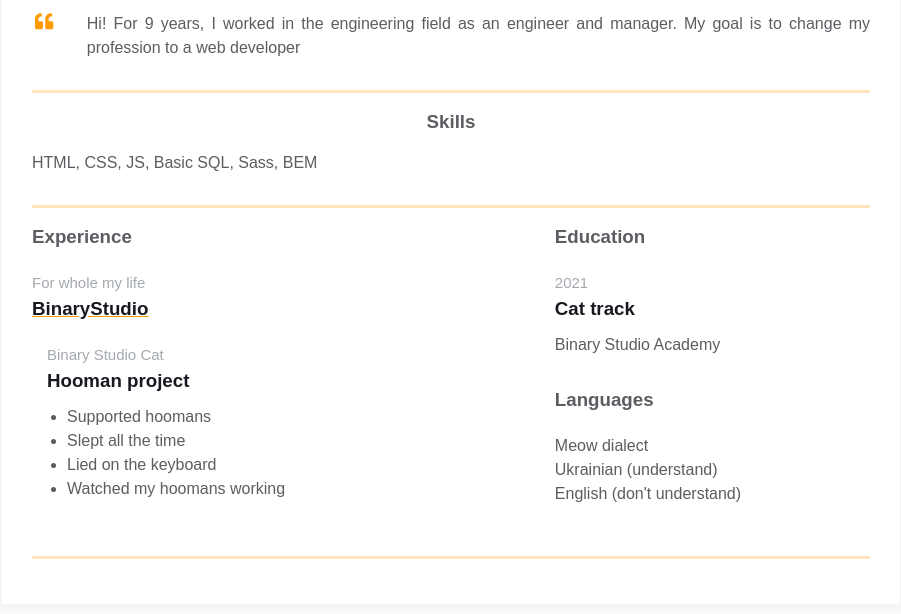
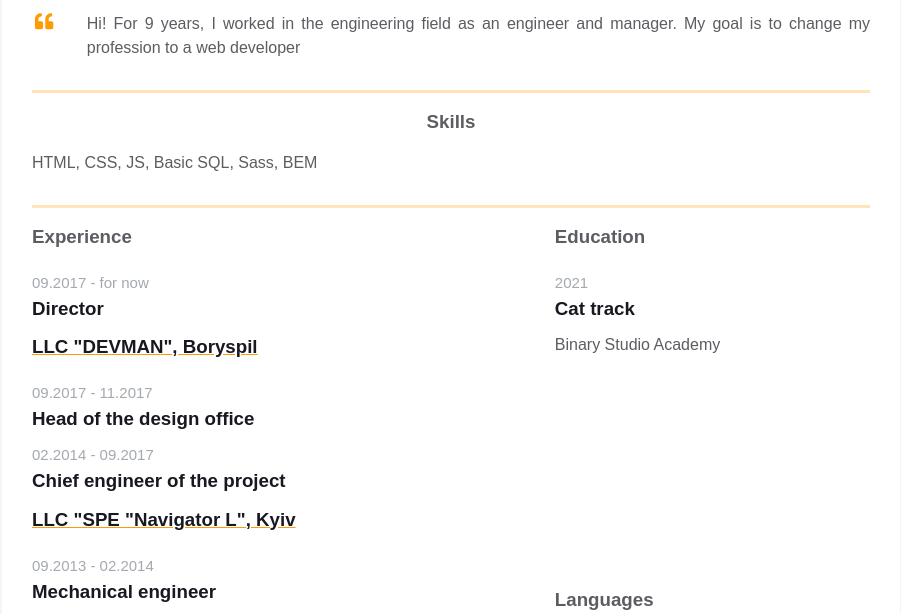
Before and after one commit to hulchak/homepage, a plain HTML site: page index.html in a window 1280 px wide. Shown: the part 338-952 px from the top of the page, without its empty margins (189-1090 px from the left). Drawn offline with Linux system fonts and the light colour scheme.

Commit message:
changed experience block

```diff
--- a/index.html
+++ b/index.html
@@ -152,19 +152,19 @@
                 <h3 class="experiences__header">Experience</h3>
                 <div class="experiences__company">
                   <div class="experiences__company-header">
-                    <span class="experiences__company-header-durability">For whole my life</span>
-                    <h3 class="experiences__company-header-name">BinaryStudio</h3>
-                  </div>
-
-                  <div class="experiences__company-project">
-                    <span class="experiences__company-project-role">Binary Studio Cat</span>
-                    <h3 class="experiences__company-project-name">Hooman project</h3>
-                    <ul class="experiences__company-project-responsibilities">
-                      <li>Supported hoomans</li>
-                      <li>Slept all the time</li>
-                      <li>Lied on the keyboard</li>
-                      <li>Watched my hoomans working</li>
-                    </ul>
+                    <span class="experiences__company-header-durability">09.2017 - for now</span>
+                    <h3 class="experiences__company-project-name">Director</h3>
+                    <h3 class="experiences__company-header-name">LLC "DEVMAN", Boryspil</h3>
+                    <span class="experiences__company-header-durability">09.2017 - 11.2017</span>
+                    <h3 class="experiences__company-project-name">Head of the design office</h3>
+                    <span class="experiences__company-header-durability">02.2014 - 09.2017</span>
+                    <h3 class="experiences__company-project-name">Chief engineer of the project</h3>
+                    <h3 class="experiences__company-header-name">LLC "SPE "Navigator L", Kyiv</h3>
+                    <span class="experiences__company-header-durability">09.2013 - 02.2014</span>
+                    <h3 class="experiences__company-project-name">Mechanical engineer</h3>
+                    <span class="experiences__company-header-durability">09.2012 - 09.2013</span>
+                    <h3 class="experiences__company-project-name">Design engineer</h3>
+                    <h3 class="experiences__company-header-name">JSC "Meridian", Kyiv</h3>
                   </div>
                 </div>
               </div>
```
